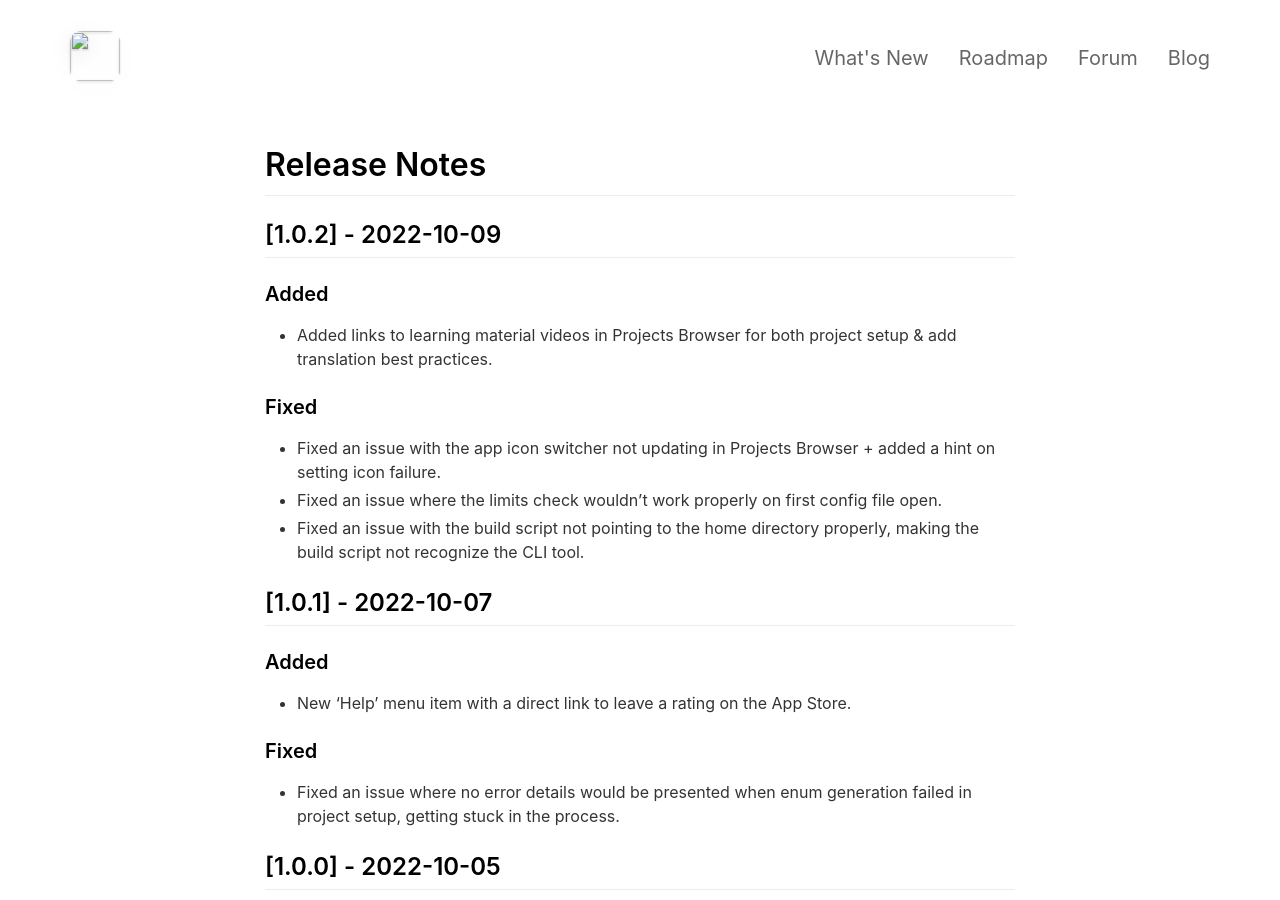
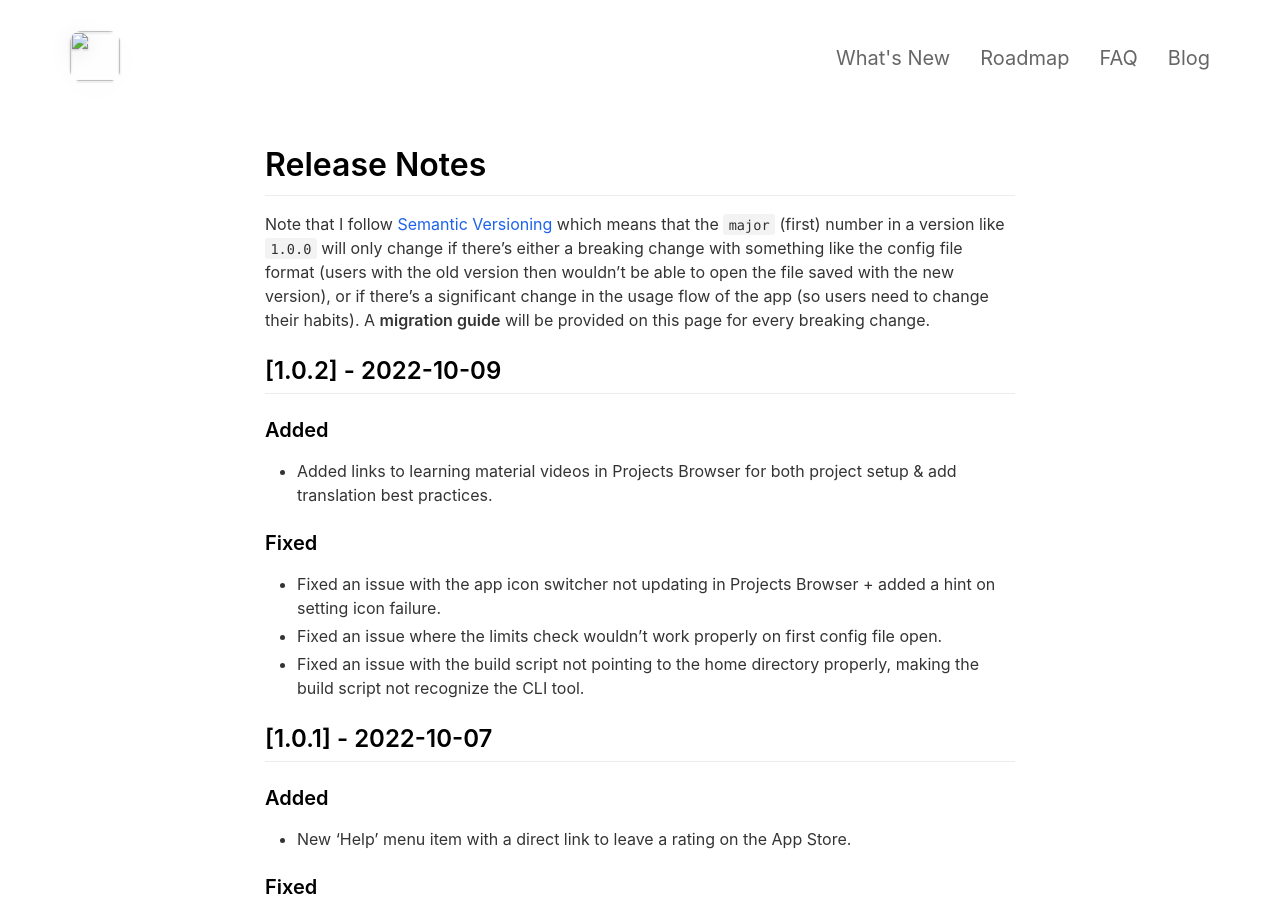
Before and after one commit to FlineDev/SCTranslator-LandingPage, a Jekyll site: the page built from _pages/changelog.md, in a window 1280 px wide and 900 px high. Built offline with Jekyll 4.4.1, drawn with Linux system fonts in a browser that asks for light colours; nearby versions of some CDN libraries.

Commit message:
Change forum link to FAQ + add explanation on release notes

```diff
--- a/_includes/header.html
+++ b/_includes/header.html
@@ -28,7 +28,7 @@
 				<li><a href="{{ site.presskit_download_link }}">Press Kit</a></li>
 			{% endif %}
 
-			<li><a href="https://github.com/FlineDev/ReMafoX/discussions" target="_self">Forum</a></li>
+			<li><a href="https://github.com/FlineDev/ReMafoX/discussions/categories/help-faq" target="_self">FAQ</a></li>
 			<li><a href="https://www.fline.dev/tag/remafox/" target="_self">Blog</a></li>
 		</ul>
 	</nav>
--- a/_pages/changelog.md
+++ b/_pages/changelog.md
@@ -5,6 +5,8 @@ include_in_header: true
 ---
 
 # Release Notes
+
+Note that I follow [Semantic Versioning](https://semver.org) which means that the `major` (first) number in a version like `1.0.0` will only change if there's either a breaking change with something like the config file format (users with the old version then wouldn't be able to open the file saved with the new version), or if there's a significant change in the usage flow of the app (so users need to change their habits). A **migration guide** will be provided on this page for every breaking change.
 
 ## [1.0.2] - 2022-10-09
 
```
